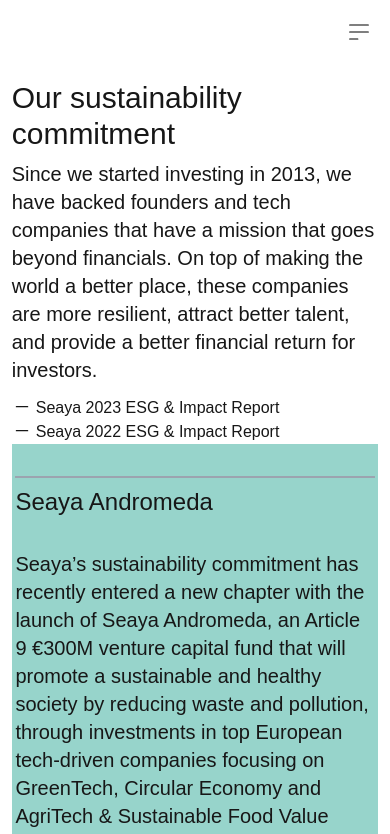
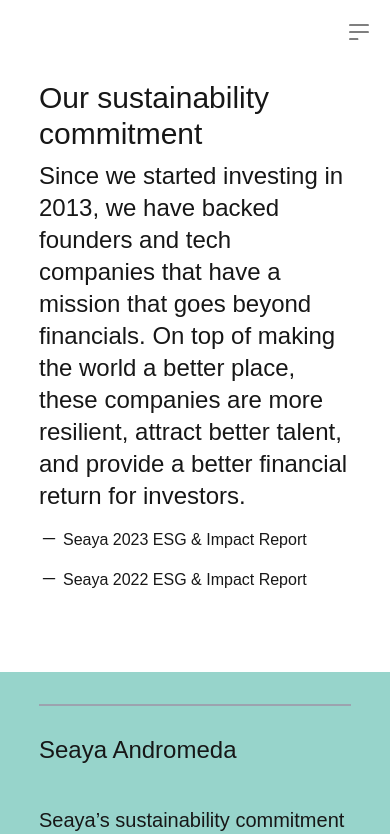
Before and after one commit to Shakib-Shajid/seaya_company, a Next.js app: page /impact in a window 390 px wide. Shown: the top 834 px of the page. Built offline with nearby package versions, Linux system fonts and the light colour scheme.

Commit message:
impact page text and first half image responsive added

```diff
--- a/src/app/impact/page.jsx
+++ b/src/app/impact/page.jsx
@@ -6,22 +6,22 @@
 
 const page = () => {
     return (
-        <div>
-            <section className='md:p-24 mt-20 md:mt-0 w-[94%] md:w-full mx-auto'>
+        <div className=''>
+            <section className='md:p-24 mt-20 mb-20 md:mb-5 md:mt-0 w-[80%] mx-auto md:w-full'>
                 <h3 className='text-3xl md:text-4xl lg:text-6xl'>Our sustainability <br className='visible md:hidden lg:block' /> commitment</h3>
-                <p className='text-xl lg:w-2/4 my-2 space-y-3'>Since we started investing in 2013, we have backed founders and tech companies that have a mission that goes beyond financials. On top of making the world a better place, these companies are more resilient, attract better talent, and provide a better financial return for investors.</p>
+                <p className='text-2xl lg:w-2/4 my-2 space-y-3'>Since we started investing in 2013, we have backed founders and tech companies that have a mission that goes beyond financials. On top of making the world a better place, these companies are more resilient, attract better talent, and provide a better financial return for investors.</p>
                 <div className='space-y-4 mt-3'>
-                    <Link href="https://cdn-628fa384c1ac183cb034ddea.closte.com/wp-content/uploads/2024/07/Seaya_ESG-and-Impact-Report-2023.pdf" target="_blank"><p className='flex gap-1'><span className='text-xl'><GoDash /></span> Seaya 2023 ESG & Impact Report</p></Link>
-                    <Link href="https://cdn-628fa384c1ac183cb034ddea.closte.com/wp-content/uploads/2023/06/Seaya-2022-ESG-Impact-Report.pdf" target="_blank"><p className='flex gap-1'><span className='text-xl'><GoDash /></span> Seaya 2022 ESG & Impact Report</p></Link>
+                    <Link href="https://cdn-628fa384c1ac183cb034ddea.closte.com/wp-content/uploads/2024/07/Seaya_ESG-and-Impact-Report-2023.pdf" target="_blank"><p className='flex gap-1 my-4'><span className='text-xl'><GoDash /></span> Seaya 2023 ESG & Impact Report</p></Link>
+                    <Link href="https://cdn-628fa384c1ac183cb034ddea.closte.com/wp-content/uploads/2023/06/Seaya-2022-ESG-Impact-Report.pdf" target="_blank"><p className='flex gap-1 my-4'><span className='text-xl'><GoDash /></span> Seaya 2022 ESG & Impact Report</p></Link>
                 </div>
             </section>
 
-            <section className='bg-[#97D4CB] w-[94%] md:w-full mx-auto'>
-                <div className='md:px-24 md:py-16 w-[98%] md:w-full mx-auto'>
+            <section className='bg-[#97D4CB]'>
+                <div className='md:px-24 md:py-16 w-[80%] mx-auto md:w-full'>
                     <div className='pt-8 pb-2'>
-                        <hr className='border border-gray-400 md:w-11/12' />
+                        <hr className='border border-gray-400 w-full' />
                     </div>
-                    <h3 className='text-2xl md:text-4xl lg:text-6xl'>Seaya Andromeda</h3>
+                    <h3 className='mt-5 mb-10 text-2xl md:text-4xl lg:text-6xl'>Seaya Andromeda</h3>
                     <p className='text-xl lg:w-2/4 pr-0 md:pr-7 lg:pr-0 my-8 space-y-3'>Seaya’s sustainability commitment has recently entered a new chapter with the launch of Seaya Andromeda, an Article 9 €300M venture capital fund that will promote a sustainable and healthy society by reducing waste and pollution, through investments in top European tech-driven companies focusing on GreenTech, Circular Economy and AgriTech & Sustainable Food Value Chain
                         Find out more here</p>
                     <div className='flex items-center'>
@@ -32,10 +32,10 @@
             </section>
 
 
-            <section className='bg-[#97D4CB] w-[94%] md:w-full mx-auto'>
-                <div className='md:px-24 pb-16 w-[98%] md:w-full mx-auto'>
-                    <div className='pt-8 pb-2'>
-                        <hr className='border border-gray-400 md:w-11/12' />
+            <section className='bg-[#97D4CB]'>
+                <div className='md:px-24 pb-16 w-[80%] mx-auto md:w-full'>
+                    <div className='pt-8 pb-2 w-full'>
+                        <hr className='border border-gray-400' />
                     </div>
                     <h3 className='mt-5 mb-10 text-2xl md:text-4xl lg:text-6xl'>Sustainability Strategy</h3>
                     <div className='grid grid-cols-1 md:grid-cols-2 lg:grid-cols-4'>
```
